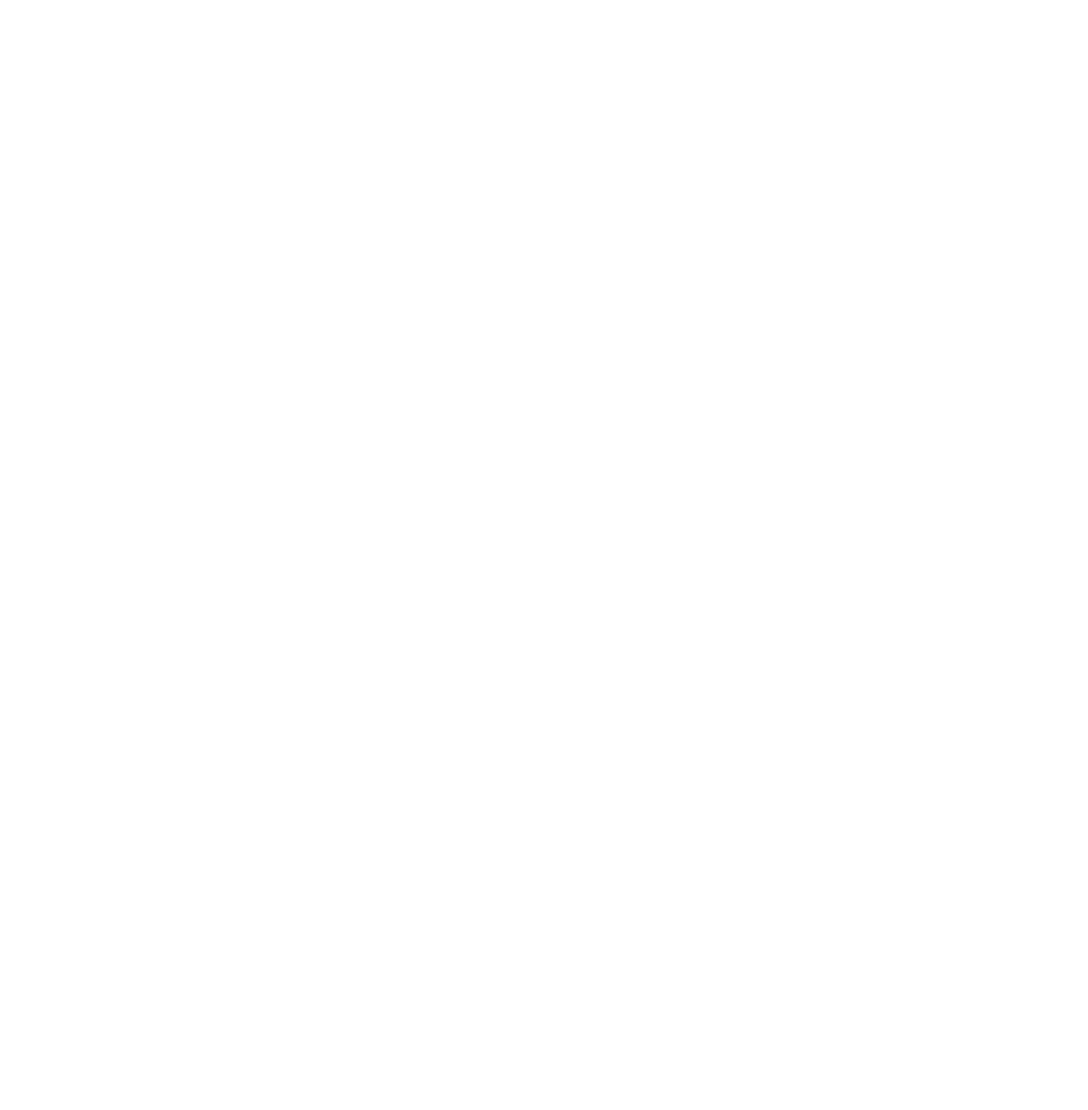
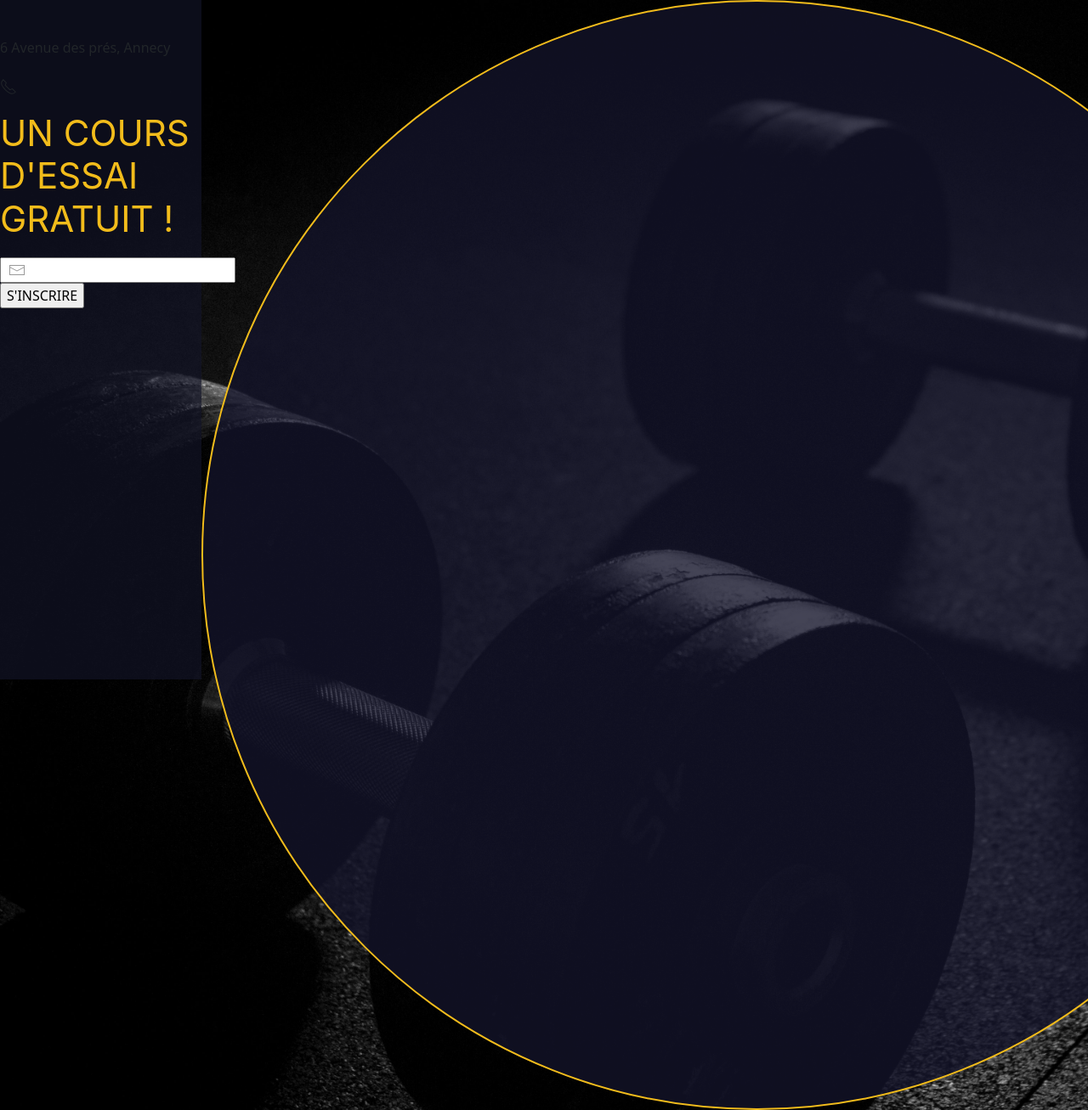
Before and after one commit to ToscaGitHub/paradise-fitness, a PHP site: page / in a window 1280 px wide; the page is wider, and only the part inside the window is pictured. Before the commit the part shown is empty. Shown: that part at 85% size. Before the commit the page ends 800 px from the top of that part, so only its background shows below. Run offline with PHP 8.4, Linux system fonts and the light colour scheme.

Commit message:
second improvement

```diff
--- a/css/style.css
+++ b/css/style.css
@@ -2,17 +2,14 @@
     /*style smartphones et petites tablettes en portrait*/
 
 
+    .firstPart {
 
+        background-image: url("../images/background.png");
+        background-size: cover;
 
+        height: 100%;
 
-
-
-
-
-
-
-
-
+    }
 
 
 
@@ -21,3 +18,81 @@
 
 
 }
+
+
+body {
+
+    width: 100%;
+    margin: 0;
+
+}
+
+.landingTop {
+
+    background-image: url('../images/background.png');
+    background-size: cover;
+
+    display: flex;
+    flex-direction: row;
+
+}
+
+
+.firstPart {
+
+
+    background-color: #131429a6;
+    background-size: cover;
+
+    width: auto;
+    height: 100vh;
+
+}
+
+.firstPart h1 {
+
+    color: #F2BC1B;
+
+}
+
+
+.emailPart {
+
+
+    display: flex;
+    flex-direction: column;
+
+
+}
+
+
+.email {
+
+    padding-left: 17%;
+
+}
+
+
+.circle4 {
+
+    width: 1307px;
+    height: 1307px;
+
+    border: #131429a6;
+    border-radius: 50%;
+
+    background-color: #1314298a;
+
+}
+
+.circle3 {
+
+    width: 1307px;
+    height: 1307px;
+
+    border: 2px solid #F2BC1B;
+    border-radius: 50%;
+
+    background-color: #1314298a;
+
+}
--- a/index.php
+++ b/index.php
@@ -1,25 +1,54 @@
 <?php require_once("includes/header.inc.php"); ?>
 
 
+<div class="landingTop">
 
 
+    <div class="firstPart">
+
+        <img src="" alt="">
+
+        <p>6 Avenue des prés, Annecy</p>
+
+        <a href="0033658221147" uk-icon="icon: receiver"></a>
+        <p></p>
 
 
+        <div class="emailPart">
+
+            <h1>UN COURS D'ESSAI GRATUIT !</h3>
+
+            <form action="POST">
+
+                <div class="uk-inline">
+                    <span class="uk-form-icon" uk-icon="icon: mail"></span>
+                    <input type="email" class="email">
+                </div>
 
 
+                <input type="submit" value="S'INSCRIRE">
+
+            </form>
+
+        </div>
 
 
+    </div>
+
+    <div class="circle4">
+        <div class="circle3">
+            <div class="circle2">
+                <div class="circle1">
+
+                    <img src="" alt="">
+
+                </div>
+            </div>
+        </div>
+    </div>
 
 
-
-
-
-
-
-
-
-
-
+</div>
 
 
 <?php require_once("includes/footer.inc.php"); ?>
```
Also changed, not shown: images/background.png (added).
